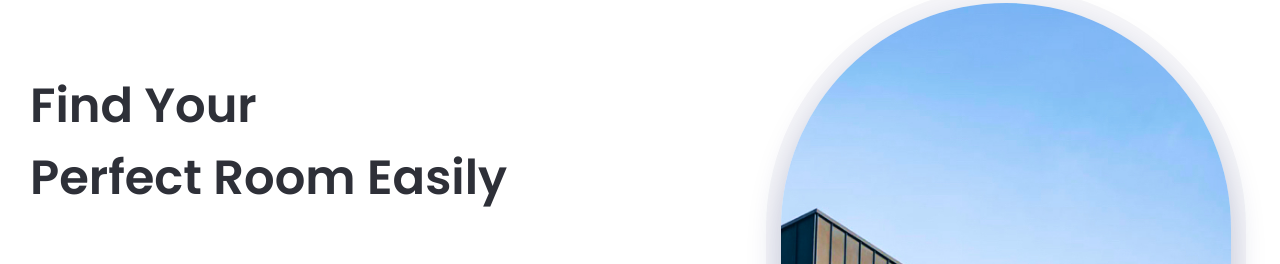
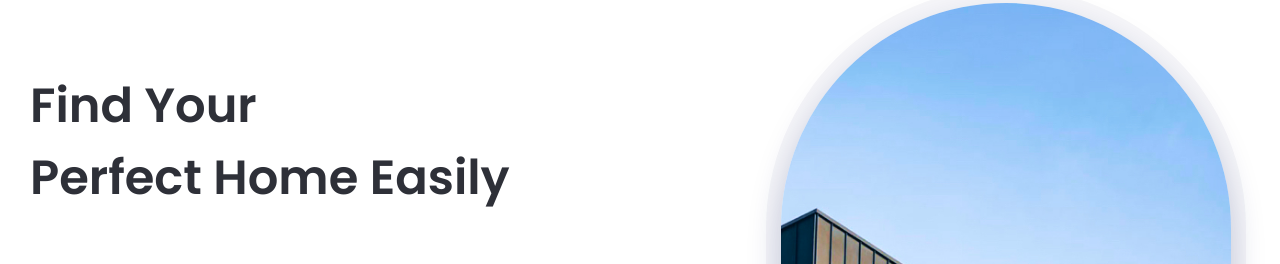
Before and after one commit to dustincos/nexthome, a React (Vite) app in the folder client/: page / in a window 1280 px wide. Shown: the part 122-386 px from the top of the page. Built offline with nearby package versions, Linux system fonts and the light colour scheme; no server answers.

Commit message:
Initial8 up

```diff
--- a/client/src/routes/homePage/homePage.jsx
+++ b/client/src/routes/homePage/homePage.jsx
@@ -10,7 +10,7 @@ function HomePage() {
     <div className="homePage">
       <div className="textContainer">
         <div className="wrapper">
-          <h1 className="title">Find Your<br />Perfect Room Easily</h1>
+          <h1 className="title">Find Your<br />Perfect Home Easily</h1>
           <p>
             Discover a wide range of listings tailored for you.<br />
             Enjoy a hassle-free search experience with all the amenities you need.
```
